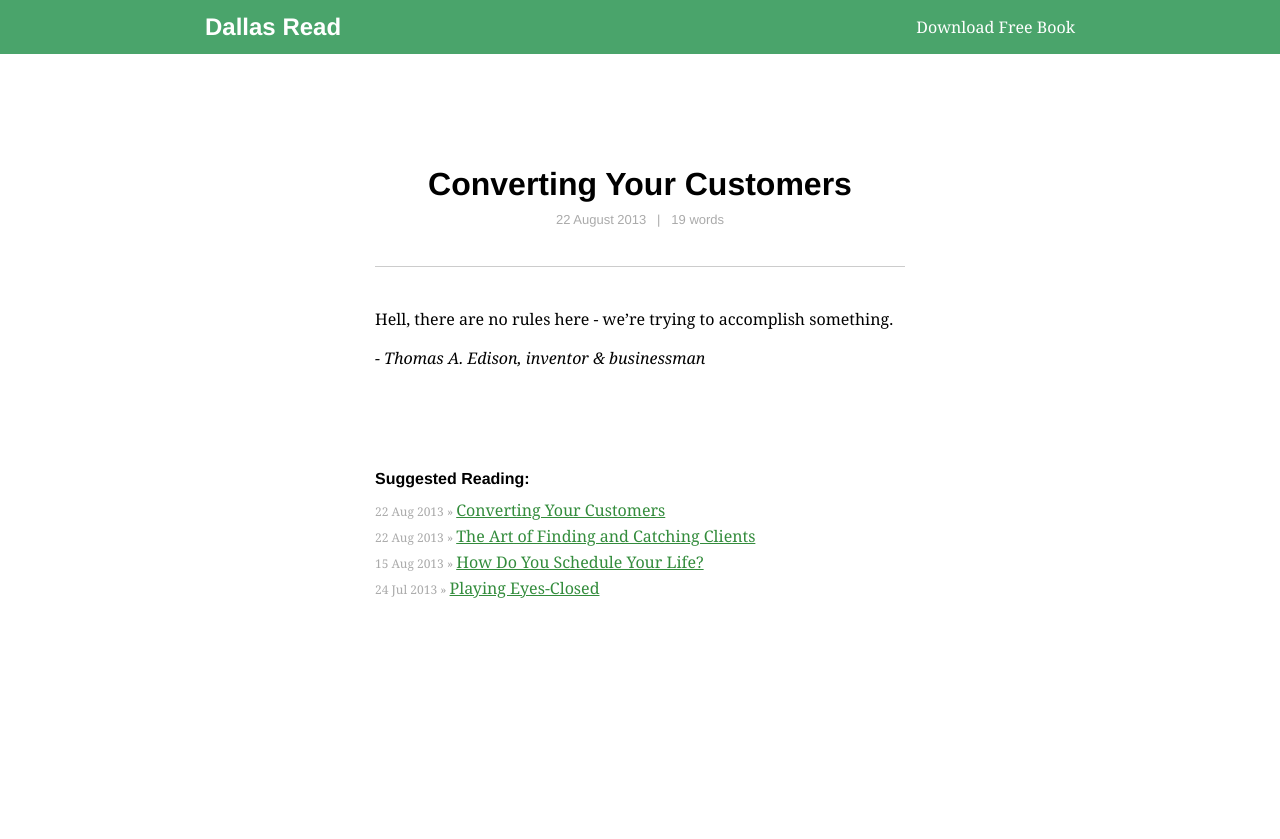
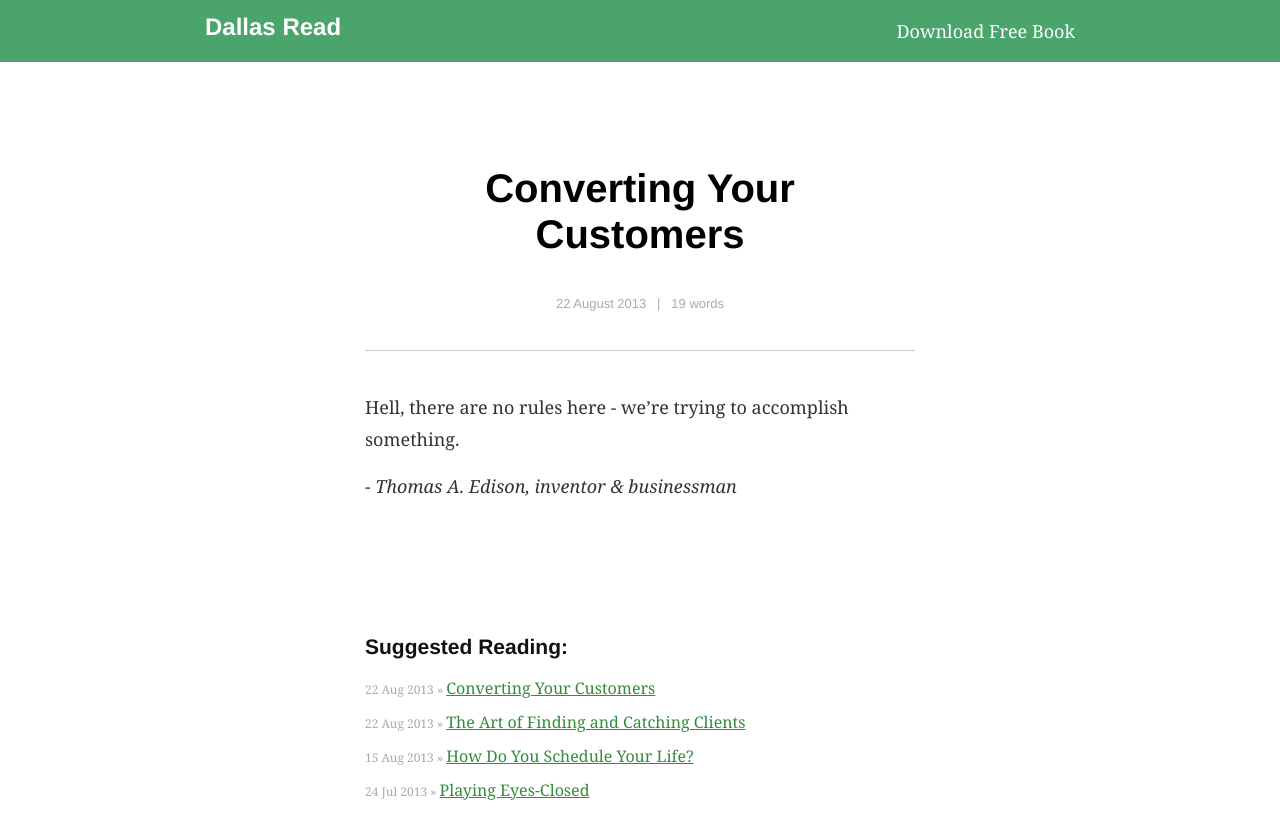
Before and after one commit to dallasread/www.dallasread.com, a Jekyll site: the page built from index.html, in a window 1280 px wide. Shown: the top 839 px of the page. Built offline with Jekyll 4.4.1, drawn with Linux system fonts in a browser that asks for light colours; Markdown is read by kramdown in place of the engine named in the settings.

Commit message:
More readable.

```diff
--- a/_includes/suggested.html
+++ b/_includes/suggested.html
@@ -1,5 +1,5 @@
 <div id="suggested_reading">
-  Suggested Reading:
+  <h3>Suggested Reading:</h3>
   <ul>
     {% for post in site.posts %}
       <li><span>{{ post.date | date_to_string }}</span> &raquo; <a href="{{ post.url }}">{{ post.title }}</a></li>
--- a/css/main.css
+++ b/css/main.css
@@ -54,23 +54,26 @@
 
 body {
   font-family: Helvetica Neue, Helvetica, Sans Serif;
+  color: #333;
 }
 
 h2 {
-  font-size: 32px;
-  line-height: 38px;
+  font-size: 40px;
+  line-height: 46px;
   font-weight: bold;
   text-align: center;
-  margin: 0 auto 10px;
+  margin: 0 auto 40px;
   width: 85%;
+  color: #000;
 }
 
 h3 {
+  font-size: 21px;
+  line-height: 30px;
   font-weight: bold;
   margin-bottom: 10px;
   padding-top: 30px;
-  font-size: 20px;
-  line-height: 22px;
+  color: #111;
 }
 
 b, strong {
@@ -115,34 +118,8 @@
   margin: 0;
 }
 
-@media all and (max-width: 699px) {
-  #header {
-    position: absolute;
-  }
-
-  #header h1 {
-    float: none;
-    text-align: center;
-  }
-
-  #nav {
-    clear: both;
-    float: none;
-    text-align: center;
-    font-size: 14px;
-  }
-
-  #nav a {
-    display: inline-block;
-    margin: 10px;
-  }
-}
-
 #nav li {
   display: inline;
-}
-
-#nav a {
 }
 
 p.meta {
@@ -153,7 +130,7 @@
 }
 
 .container {
-  max-width: 560px;
+  max-width: 580px;
   width: 100%;
   margin: 150px auto 40px auto;
   padding: 15px;
@@ -163,8 +140,8 @@
 .post p, ul {
   font-family: Georgia, Serif;
   margin-bottom: 15px;
-  font-size: 16px;
-  line-height: 24px;
+  font-size: 18px;
+  line-height: 32px;
 }
 
 .post ul {
@@ -205,8 +182,6 @@
 
 #suggested_reading {
   margin-top: 100px;
-  line-height: 18px;
-  font-weight: bold;
 }
 
 #suggested_reading ul {
@@ -243,3 +218,41 @@
   height: 1px;
   margin: 40px 0;
 }
+
+@media all and (max-width: 699px) {
+  h2 {
+    font-size: 32px;
+    line-height: 38px;
+  }
+
+  h3 {
+    font-size: 18px;
+    line-height: 24px;
+  }
+
+  #header {
+    position: absolute;
+  }
+
+  #header h1 {
+    float: none;
+    text-align: center;
+  }
+
+  #nav {
+    clear: both;
+    float: none;
+    text-align: center;
+    font-size: 14px;
+  }
+
+  #nav a {
+    display: inline-block;
+    margin: 10px;
+  }
+
+  .post p, ul {
+    font-size: 15px;
+    line-height: 25px;
+  }
+}
```
